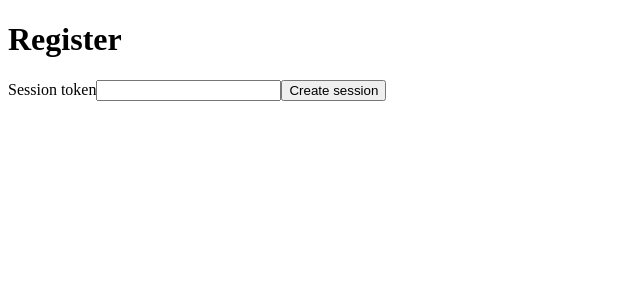
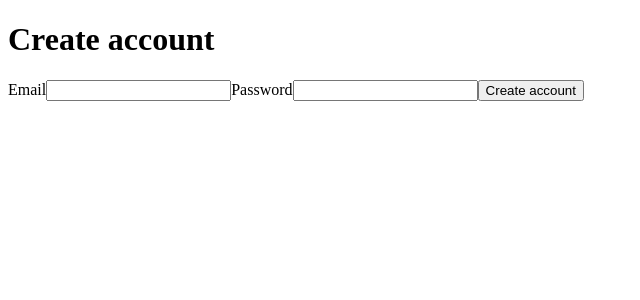
Before and after one commit to parsakiamanesht-tech/DECIVEXA, a Next.js app in the folder apps/web/: page /register in a window 1280 px wide. Shown: the top 300 px of the page, without its empty margins (0-640 px from the left). Built offline with nearby package versions, Linux system fonts and the light colour scheme; no server answers.

Commit message:
feat(auth): connect registration page to real API

```diff
--- a/apps/web/app/register/page.tsx
+++ b/apps/web/app/register/page.tsx
@@ -1,31 +1,41 @@
 'use client';
 
 import { FormEvent, useState } from 'react';
+import { useRouter } from 'next/navigation';
 import { useAuth } from '../../lib/auth-context';
 
 export default function RegisterPage() {
-  const { setToken } = useAuth();
-  const [token, setTokenValue] = useState('');
+  const router = useRouter();
+  const { register } = useAuth();
+  const [email, setEmail] = useState('');
+  const [password, setPassword] = useState('');
+  const [error, setError] = useState('');
+  const [loading, setLoading] = useState(false);
 
-  function handleSubmit(event: FormEvent<HTMLFormElement>) {
+  async function handleSubmit(event: FormEvent<HTMLFormElement>) {
     event.preventDefault();
-    const value = token.trim();
-    if (value) setToken(value);
+    setError('');
+    setLoading(true);
+    try {
+      await register(email, password);
+      router.replace('/dashboard');
+    } catch (cause) {
+      setError(cause && typeof cause === 'object' && 'message' in cause ? String(cause.message) : 'Registration failed');
+    } finally {
+      setLoading(false);
+    }
   }
 
   return (
     <main>
-      <h1>Register</h1>
+      <h1>Create account</h1>
       <form onSubmit={handleSubmit}>
-        <label htmlFor="token">Session token</label>
-        <input
-          id="token"
-          name="token"
-          value={token}
-          onChange={(event) => setTokenValue(event.target.value)}
-          autoComplete="off"
-        />
-        <button type="submit">Create session</button>
+        <label htmlFor="email">Email</label>
+        <input id="email" name="email" type="email" value={email} onChange={(event) => setEmail(event.target.value)} autoComplete="email" required />
+        <label htmlFor="password">Password</label>
+        <input id="password" name="password" type="password" value={password} onChange={(event) => setPassword(event.target.value)} autoComplete="new-password" minLength={8} required />
+        {error ? <p role="alert">{error}</p> : null}
+        <button type="submit" disabled={loading}>{loading ? 'Creating…' : 'Create account'}</button>
       </form>
     </main>
   );
```
